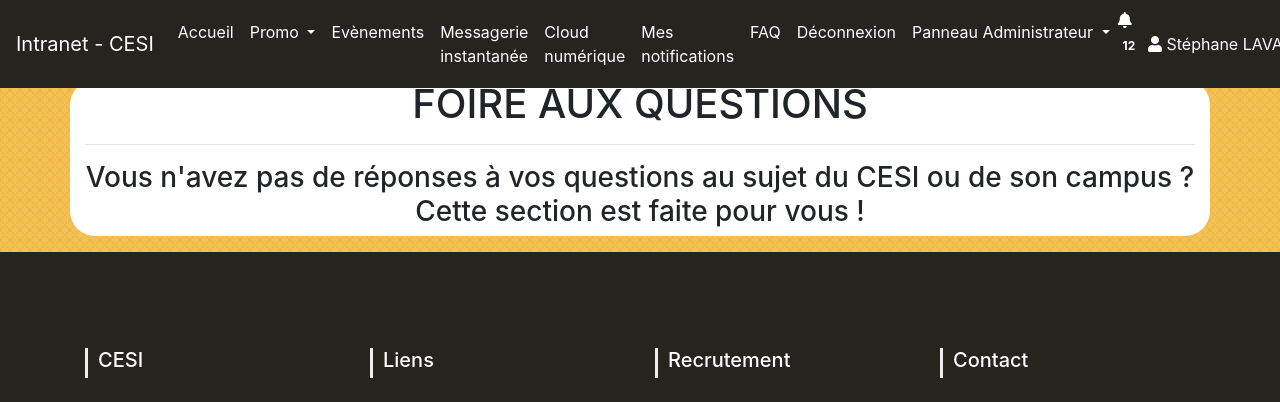
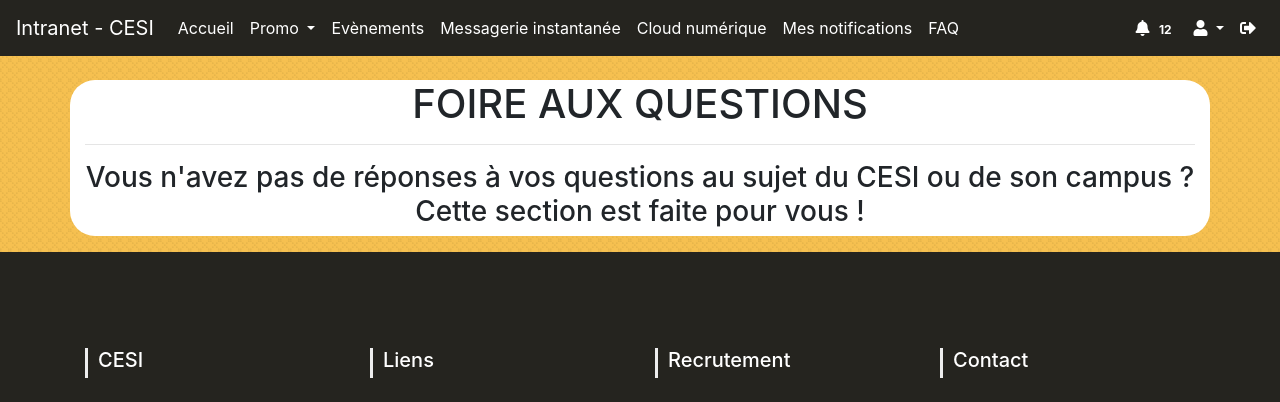
Before and after one commit to aymanagh/intranet_cesi, a PHP site: page /intranet_cesi/view/faq in a window 1280 px wide. Shown: the top 402 px of the page. Run offline with PHP 8.4, Linux system fonts and the light colour scheme.

Commit message:
navabar et nom en haut

```diff
--- a/assets/js/js.js
+++ b/assets/js/js.js
@@ -17,6 +17,9 @@ $('document').ready(function(){
                 default :
                     break;
             }
+            response = response.split(':!');
+            console.log(response);
+            $("#namSpan").html(response[1]);
         },
         error: function(response, status){
             console.log(response);
@@ -41,6 +44,8 @@ function deconnection(){
     });
 }
 
+
+
 window.onbeforeunload = function (e) {
     this.deconnection();
 };
--- a/view/navbar.php
+++ b/view/navbar.php
@@ -35,10 +35,7 @@
       <li class="nav-item">
         <a class="nav-link" href="faq">FAQ</a>
       </li>
-      <li class="nav-item">
-        <a class="nav-link" onclick="deconnection()" href="">Déconnexion</a>
-      </li>
-      <li class="nav-item dropdown">
+<!--       <li class="nav-item dropdown">
         <a class="nav-link dropdown-toggle" href="#" id="navbardrop" data-toggle="dropdown">
           Panneau Administrateur
         </a>
@@ -47,10 +44,10 @@
           <a class="dropdown-item" href="#">Link 2</a>
           <a class="dropdown-item" href="#">Link 3</a>
         </div>
-    </li>
+    </li> -->
     </ul>
     <ul class="navbar-nav ml-auto">
-      <a href="./notifications.php" class="notification">
+      <a href="" class="notification">
         <i class="fas fa-bell"></i>
         <span class="badge">12</span>&nbsp;&nbsp;
       </a>
@@ -60,7 +57,7 @@
       <li class="nav-item dropdown">
         <a class="nav-link dropdown-toggle" href="" id="navbarDropdownMenuLink" data-toggle="dropdown" aria-haspopup="true" aria-expanded="false">
         <i class="fas fa-user" style="color : white; "></i>
-        <span style="color : white">Stéphane LAVARIE</span>
+        <span style="color : white" id="namSpan"></span>
         </a>
         <div class="dropdown-menu" aria-labelledby="navbarDropdownMenuLink">
           <!-- Administration des profils que pour les admins -->
@@ -70,5 +67,8 @@
         </div>
       </li>
     </ul>
+    <ul class="navbar-nav">
+        <a class="nav-link" onclick="deconnection()" href=""><i class="fas fa-sign-out-alt"></i></a>
+    </ul>
   </div>
 </nav>
```
Also changed, not shown: controllers/controllers.php (+6 -14 lines).
